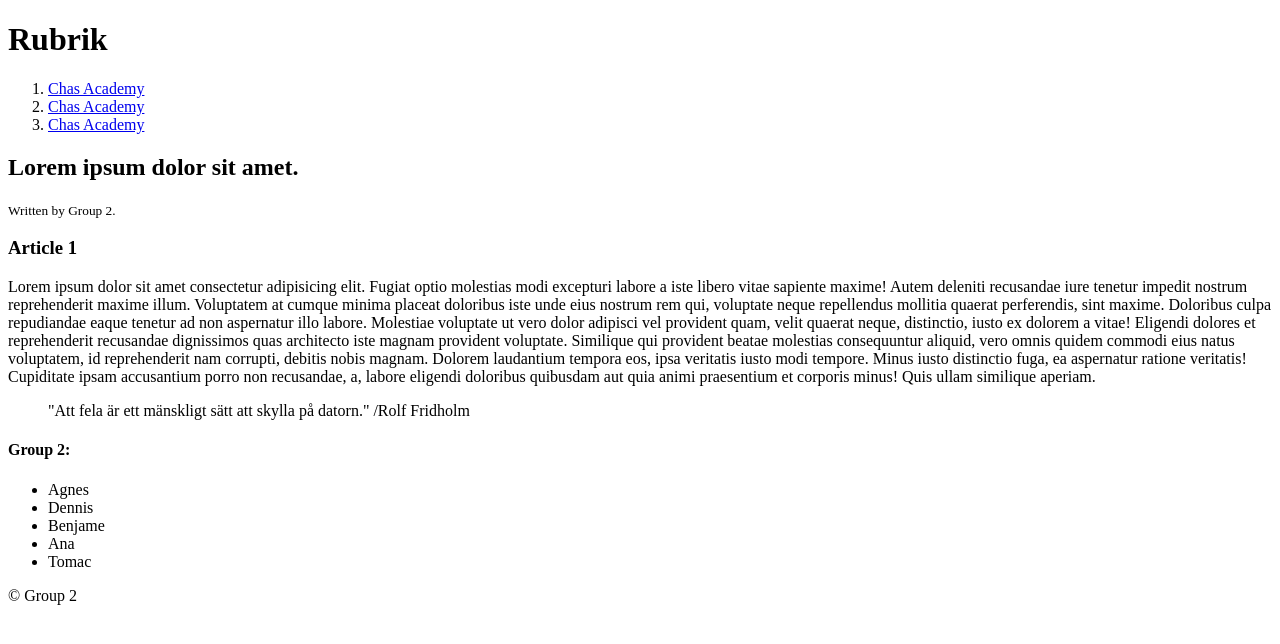
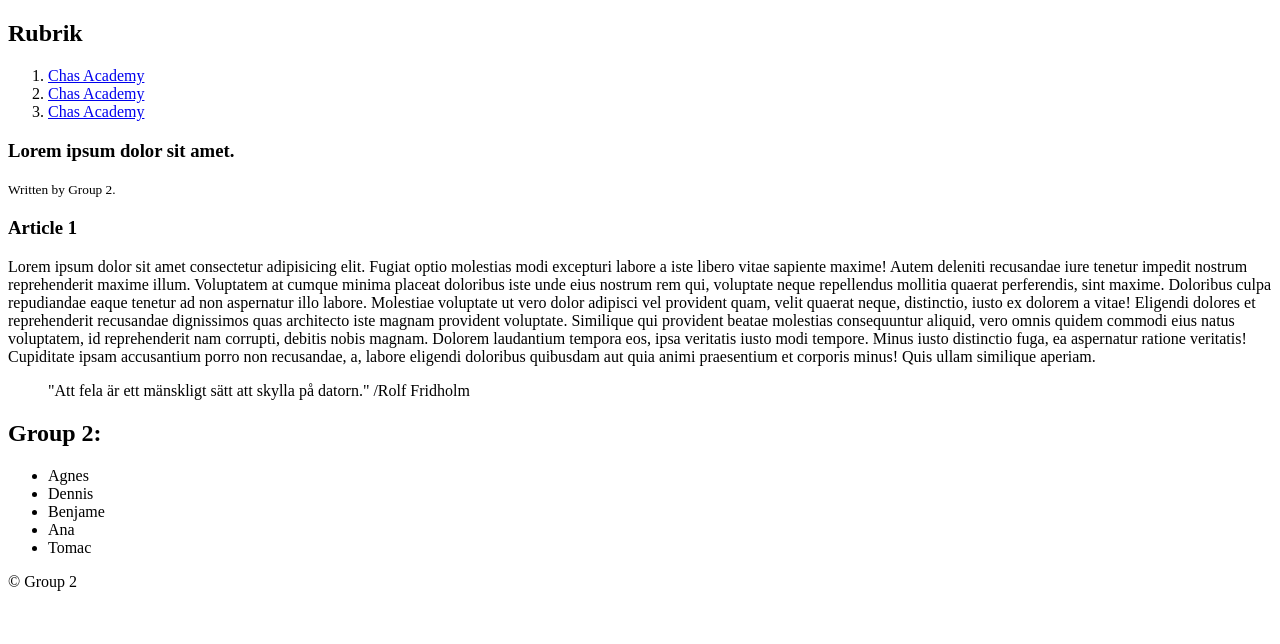
Before and after one commit to TomacBarin/SemanticWorkshop, a plain HTML site: page index.html in a window 1280 px wide. Drawn offline with Linux system fonts and the light colour scheme.

Commit message:
Ändrade headers h1 et cetera

```diff
--- a/index.html
+++ b/index.html
@@ -7,7 +7,7 @@
   </head>
   <body>
     <div>
-      <h1>Rubrik</h1>
+      <h2>Rubrik</h2>
       <nav>
         <ol>
           <li><a href="https://chasacademy.se/">Chas Academy</a></li>
@@ -18,7 +18,7 @@
     </div>
     <main>
       <section>
-        <h2>Lorem ipsum dolor sit amet.</h2>
+        <h3>Lorem ipsum dolor sit amet.</h3>
         <small>Written by Group 2.</small>
       </section>
       <article>
@@ -49,7 +49,7 @@
         </blockquote>
       </section>
       <section>
-        <h4>Group 2:</h4>
+        <h1>Group 2:</h1>
         <ul>
           <li>Agnes</li>
           <li>Dennis</li>
```
